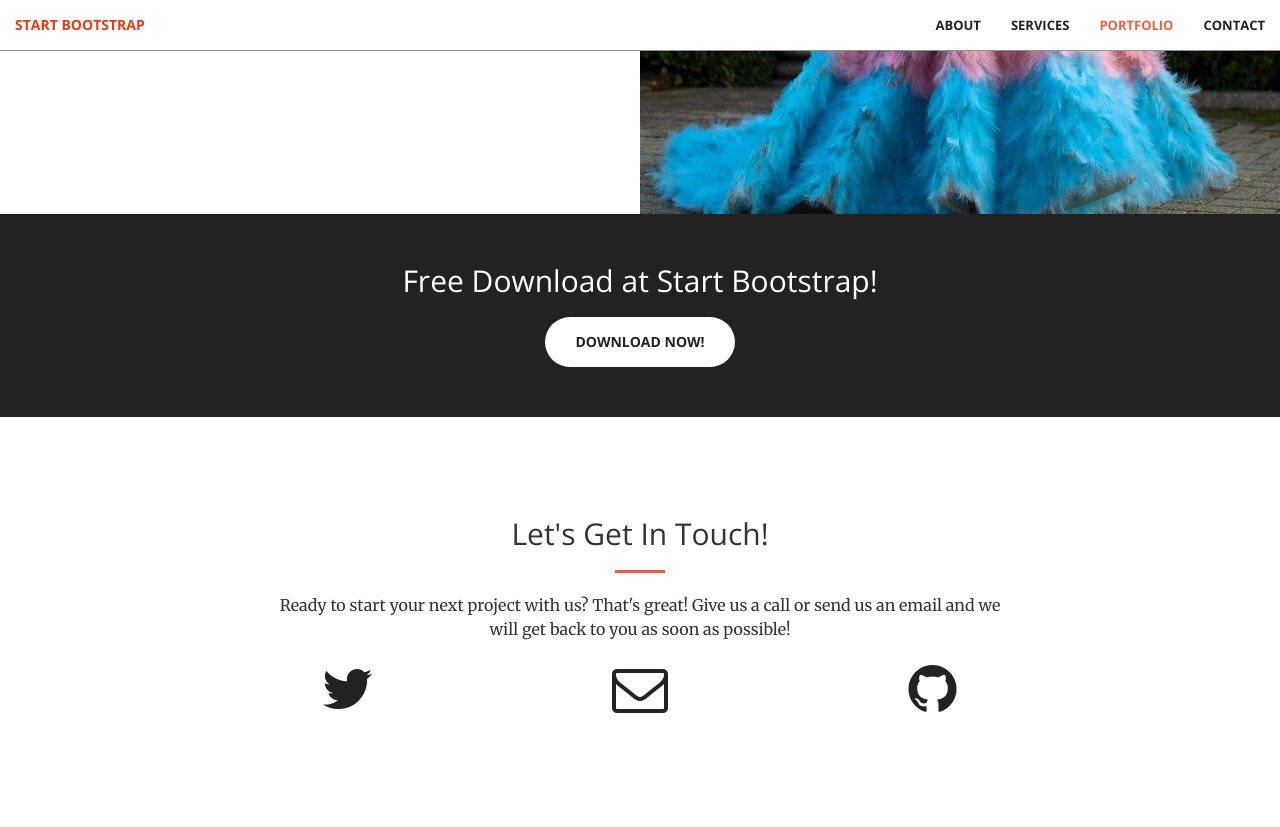
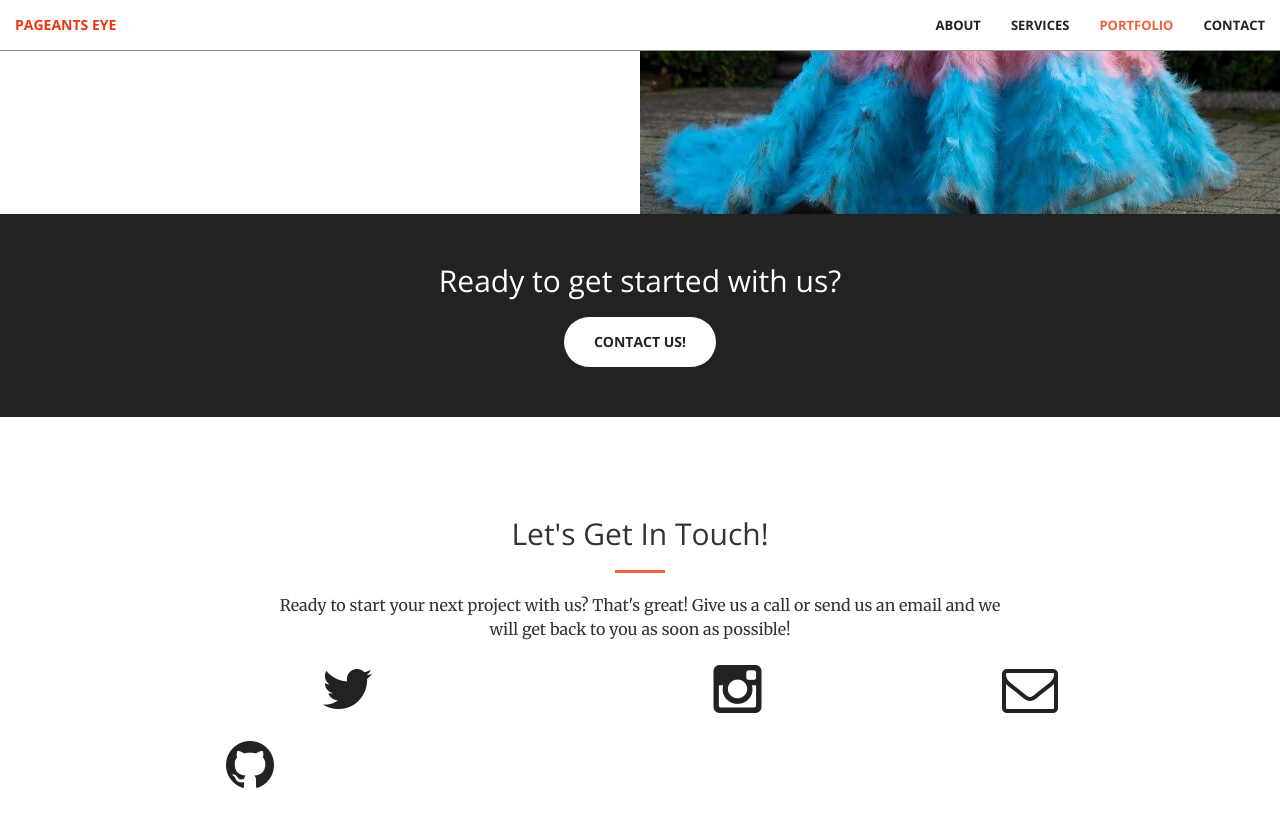
Before and after one commit to sarafinanyawira/pageantseye.github.io, a Jekyll site: the page built from index.html, in a window 1280 px wide and 900 px high, scrolled down 4574 px. Shown: the top 827 px of the window. Built offline with Jekyll 4.4.1, drawn with Linux system fonts in a browser that asks for light colours.

Commit message:
new changes

```diff
--- a/_includes/aside.html
+++ b/_includes/aside.html
@@ -1,8 +1,8 @@
   <aside class="bg-dark">
       <div class="container text-center">
           <div class="call-to-action">
-              <h2>Free Download at Start Bootstrap!</h2>
-              <a href="#" class="btn btn-default btn-xl wow tada">Download Now!</a>
+              <h2>Ready to get started with us?</h2>
+              <a href="#contact" class="btn btn-default btn-xl wow tada">Contact Us!</a>
           </div>
       </div>
   </aside>
--- a/_includes/contact.html
+++ b/_includes/contact.html
@@ -9,19 +9,25 @@
         <div class="col-lg-2 col-lg-offset-2 text-center">
             <a href="https://twitter.com/{{ site.twitter_username }}">
                 <i class="fa fa-twitter fa-3x wow bounceIn" data-wow-delay=".1s"></i>
-                <p>{{ site.twitter_username }}</p>
+                <p>{{ site.serahfyne }}</p>
+            </a>
+        </div>
+        <div class="col-lg-2 col-lg-offset-2 text-center">
+            <a href="https://instagram.com/{{ site.instagram_username }}">
+                <i class="fa fa-instagram fa-3x wow bounceIn" data-wow-delay=".1s"></i>
+                <p>{{ site.sarafina_nyawira }}</p>
             </a>
         </div>
         <div class="col-lg-2 col-lg-offset-1 text-center">
             <a href="mailto:{{ site.email }}">
             <i class="fa fa-envelope-o fa-3x wow bounceIn" data-wow-delay=".1s"></i>
-                <p>{{ site.email }}</p>
+                <p>{{ site.serainspire@gmail.com }}</p>
             </a>
         </div>
         <div class="col-lg-2 col-lg-offset-1 text-center">
             <a href="https://github.com/{{ site.github_username }}">
             <i class="fa fa-github fa-3x wow bounceIn" data-wow-delay=".1s"></i>
-                <p>{{ site.github_username }}</p>
+                <p>{{ site.sarafinanyawira }}</p>
             </a>
         </div>
 
--- a/_includes/nav.html
+++ b/_includes/nav.html
@@ -8,7 +8,7 @@
                 <span class="icon-bar"></span>
                 <span class="icon-bar"></span>
             </button>
-            <a class="navbar-brand page-scroll" href="#page-top">Start Bootstrap</a>
+            <a class="navbar-brand page-scroll" href="#page-top">Pageants Eye</a>
         </div>
 
         <!-- Collect the nav links, forms, and other content for toggling -->
```
